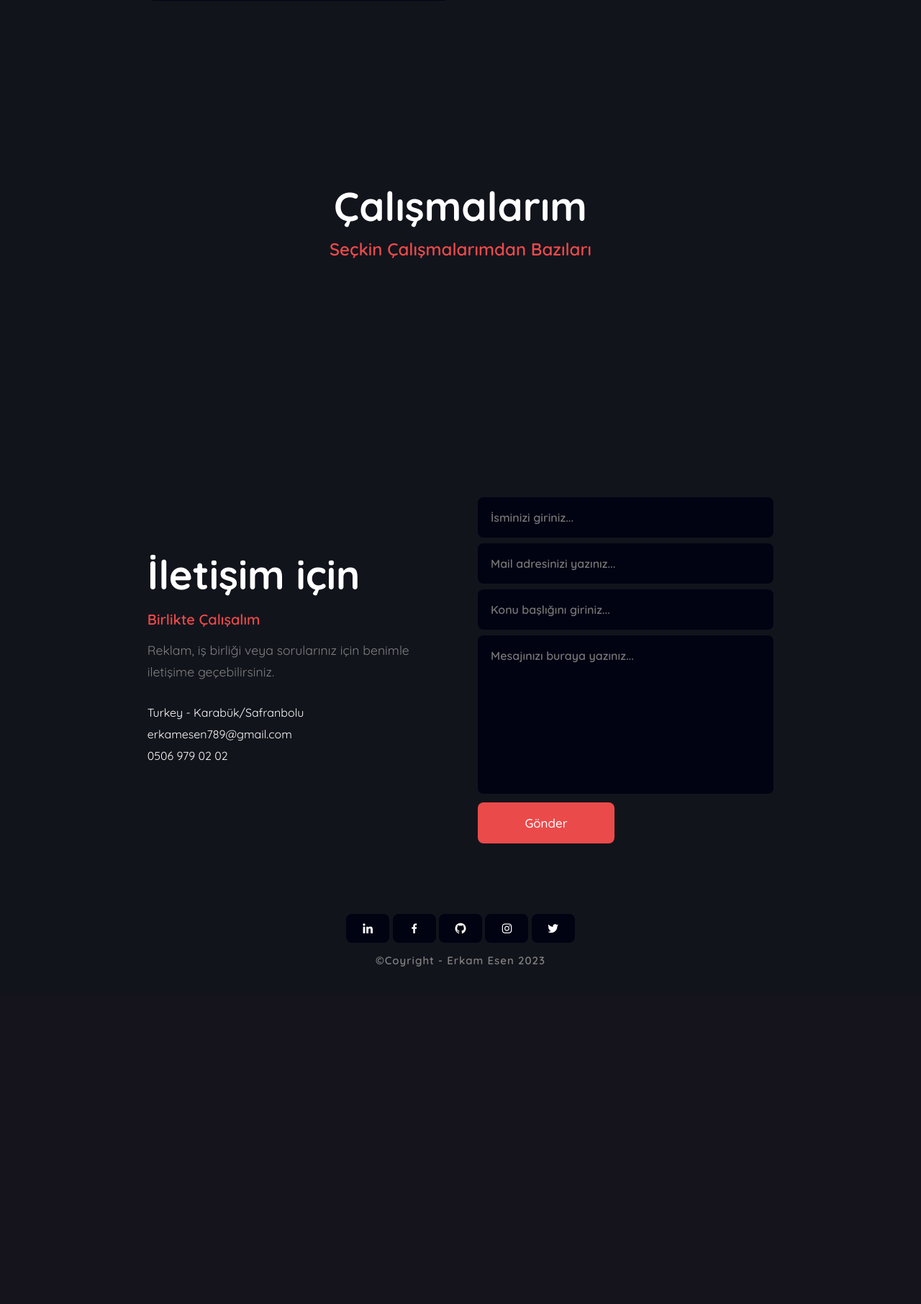
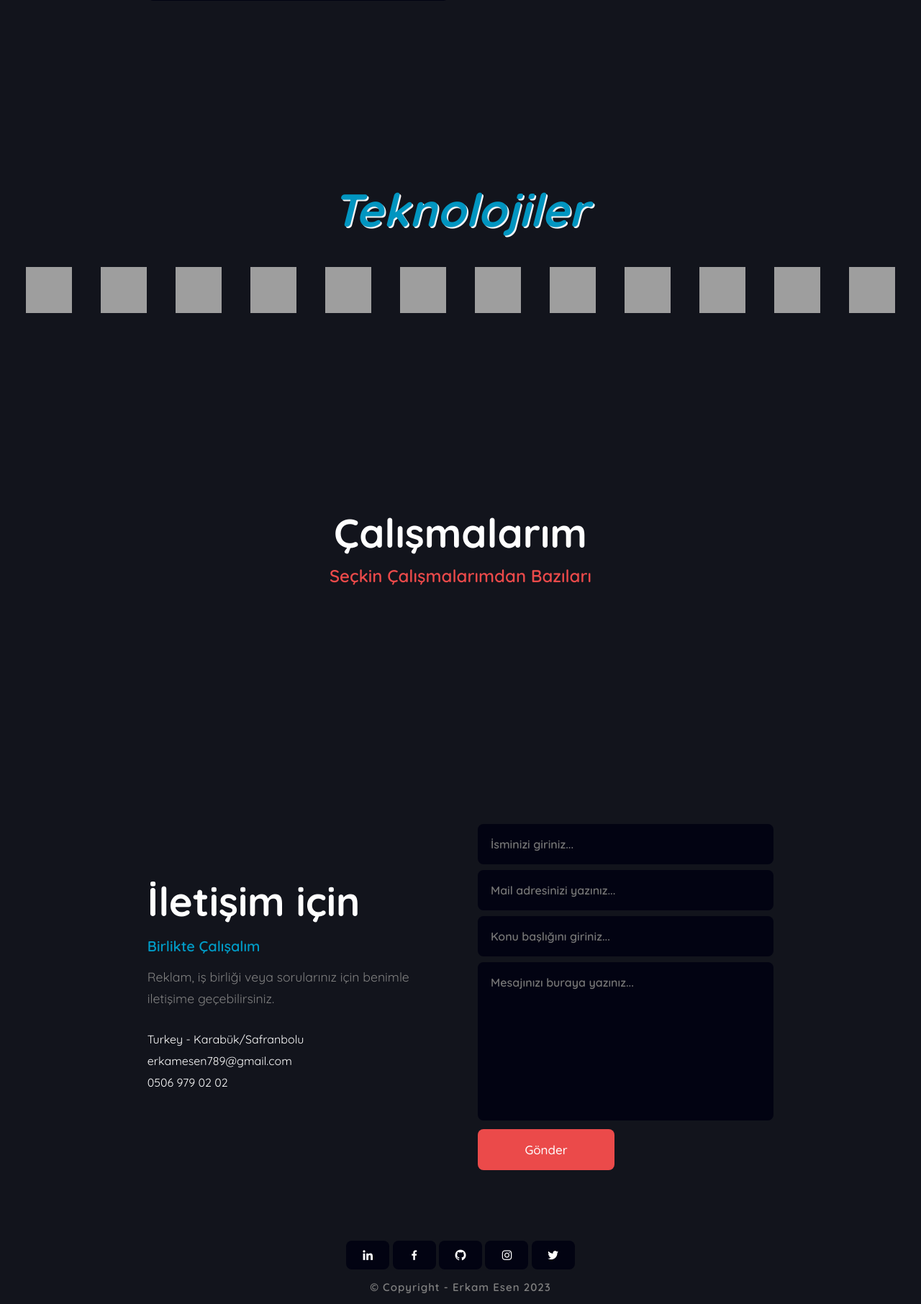
Before and after one commit to erkamesen/Portfolio-Flask, a Flask app: page / in a window 1280 px wide. Shown: the part 3858-5670 px from the top of the page at 72% size. Before the commit the page ends 5201 px from the top, so only its background shows below. Run offline with Flask 2, Linux system fonts and the light colour scheme; data that the repository does not hold is empty; some libraries are stand-ins or nearby versions; grey boxes are pictures that could not be loaded.

Commit message:
Refactor code

```diff
--- a/app.py
+++ b/app.py
@@ -23,7 +23,3 @@ app.register_blueprint(admin)
 @app.context_processor
 def copyright():
     return {"year": datetime.now().year}
-
-@app.errorhandler(404)
-def bad_request(e):
-    return render_template("404.html")
--- a/static/css/style.css
+++ b/static/css/style.css
@@ -744,3 +744,19 @@ pre {
   text-shadow: 3px 3px #15183a;
   font-size: 2rem;
 }
+
+
+.techs img{
+  margin: 20px;
+  width: 4rem;
+  height: 4rem;
+}
+
+.techs h1{
+  color: #0195c0;
+  font-size: 4rem;
+  font-weight: 700;
+  font-style: italic;
+  text-shadow: 2px 2px whitesmoke;
+  padding-bottom: 20px;
+}
--- a/templates/footer.html
+++ b/templates/footer.html
@@ -8,7 +8,7 @@
     <a href="https://twitter.com/erkam_esen"><i class="bx bxl-twitter"></i></a>
   </div>
   <div class="last-text">
-    <p>©Coyright - Erkam Esen {{ year }}</p>
+    <p>© Copyright - Erkam Esen {{ year }}</p>
   </div>
 
   <!---scroll-top--->
--- a/templates/index.html
+++ b/templates/index.html
@@ -39,29 +39,27 @@
       <p>Karabük Üniversitesi'nden Enerji Sistemleri Mühendisi olarak mezun oldum ve aynı zamanda Anadolu Üniversitesi
         Bilgisayar Programcılığı öğrencisiyim. 1,5 yıllık 'CNC Programlama-Operatör' deneyimim var. 14 yıldır müzik
         sektörünün içindeyim.Bunu bi' Düşünelim adında bir indie rock grubum var. Çalabildiğim enstrümanlar gitar,davul ve piyano.</p>
-
   </section>
-
   <!---services--->
   <section class="services" id="services">
     <div class="main-text">
       <h2>Hizmetlerim</h2>
-      <h4>Çok Deneyim,Daha İyi Tasarım</h4>
+      <h4>Fikirler ile yazılım arasındaki köprü.</h4>
     </div>
 
     <div class="services-content">
       <div class="box">
-        <img src="img/serv1.png" />
-        <h3>Mobile Uyumlu Tasarım</h3>
+        <img src="{{url_for('static', filename='img/serv1.jpg')}}" />
+        <h3>Python Geliştirme</h3>
         <p>
-          Bu tasarım, mobil cihazların daha küçük ekran boyutlarına ve farklı
-          özelliklere uyum sağlar.Mobil uyumlu yani responsive web tasarımların bir çok avantajı vardır.Mobil uyumlu web
-          siteler , uygun maliyetli, kolay yönetilebilir, seo dostu ve kullanıcı deneyimini arttıran web sitelerdir.
+          Python günümüzün en popüler dillerinden olup nesne yönelimli, yüksek seviye bir programlama dilidir.Veri analizinden web uygulamalarına kadar
+          bir çok alanda performansı oldukça iyi olan python programlama dilinde kendini geliştiren biri olarak fikirlerinizi veya hayallerinizi dijital
+          dünya da kodlara dönüştürmeniz de size yardımcı olabilirim.
         </p>
       </div>
 
       <div class="box">
-        <img src="img/serv2.png" />
+        <img src="{{url_for('static', filename='img/serv1.jpg')}}" />
         <h3>Website Tasarımı</h3>
         <p>Web tasarım ayrıca web uygulamalarını, mobil uygulamaları ve kullanıcı ara yüzü tasarımını içerir.Web
           siteniz, potansiyel bir müşterinin işletmenizle olan ilk teması olduğundan, işte bu nedenle işinizin DNA'sına
@@ -71,7 +69,7 @@
       </div>
 
       <div class="box">
-        <img src="img/serv3.png" />
+        <img src="{{url_for('static', filename='img/serv1.jpg')}}" />
         <h3>Fotoğraf|Video Düzenleme</h3>
         <p>
           Sosyal medya,günümüzde önemli bir konu olma özelliğini korur çünkü sosyal medya platformlarında paylaşılan
@@ -81,7 +79,24 @@
       </div>
     </div>
   </section>
-
+  <!---Languages and Tools--->
+  <section class="techs">
+    <h1 class="home-text" style="text-align: center;">Teknolojiler</h1>
+  <div style='align-items:center;display: flex;justify-content: center;'>
+    <img src="https://raw.githubusercontent.com/devicons/devicon/master/icons/css3/css3-original-wordmark.svg" alt="css3"/>
+    <img src="https://raw.githubusercontent.com/devicons/devicon/master/icons/docker/docker-original-wordmark.svg" alt="docker"/>
+    <img src="https://www.vectorlogo.zone/logos/pocoo_flask/pocoo_flask-icon.svg" alt="flask"/>
+    <img src="https://www.vectorlogo.zone/logos/git-scm/git-scm-icon.svg" alt="git"/>
+    <img src="https://raw.githubusercontent.com/devicons/devicon/master/icons/html5/html5-original-wordmark.svg" alt="html5"/>
+    <img src="https://raw.githubusercontent.com/devicons/devicon/master/icons/javascript/javascript-original.svg" alt="javascript"/>
+    <img src="https://raw.githubusercontent.com/devicons/devicon/master/icons/linux/linux-original.svg" alt="linux"/>
+    <img src="https://raw.githubusercontent.com/devicons/devicon/master/icons/mongodb/mongodb-original-wordmark.svg" alt="mongodb"/>
+    <img src="https://raw.githubusercontent.com/devicons/devicon/master/icons/postgresql/postgresql-original-wordmark.svg" alt="postgresql"/>
+    <img src="https://www.vectorlogo.zone/logos/getpostman/getpostman-icon.svg" alt="postman"/>
+    <img src="https://raw.githubusercontent.com/devicons/devicon/master/icons/python/python-original.svg" alt="python"/>
+    <img src="https://raw.githubusercontent.com/devicons/devicon/master/icons/redis/redis-original-wordmark.svg" alt="redis"/>
+    </div>
+  </section>
   <!---portfolio--->
   <section class="portfolio" id="portfolio">
     <div class="main-text">
@@ -117,7 +132,7 @@
   <section class="contact" id="contact">
     <div class="contact-text">
       <h2>İletişim için</h2>
-      <h4>Birlikte Çalışalım</h4>
+      <h4 style="color:#019bc6;">Birlikte Çalışalım</h4>
       <p>
         Reklam, iş birliği veya sorularınız için benimle iletişime geçebilirsiniz.
       </p>
--- a/views/home.py
+++ b/views/home.py
@@ -22,3 +22,7 @@ def index():
         return render_template('index.html',    form=form,
                                projects=projects,
                                is_active=is_active)
+
+@home.errorhandler(404)
+def bad_request(e):
+    return render_template("404.html")
```
